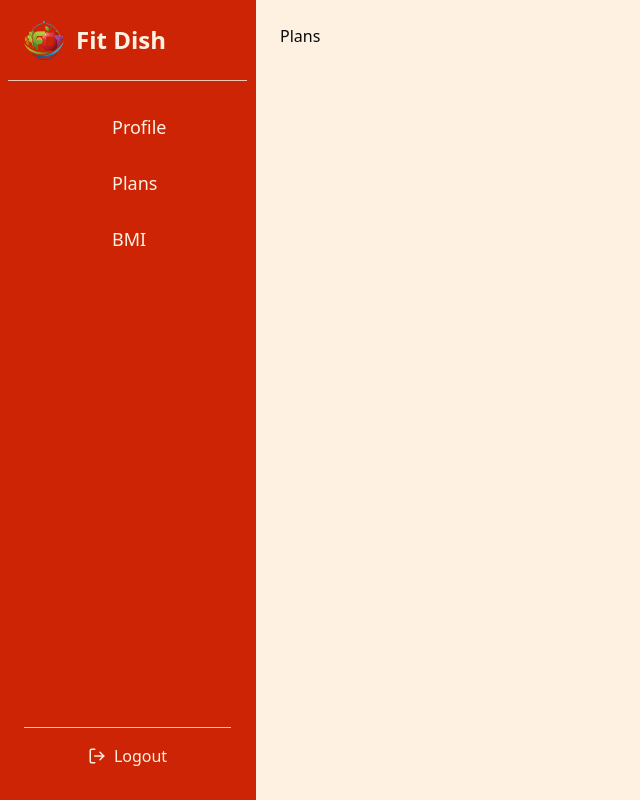
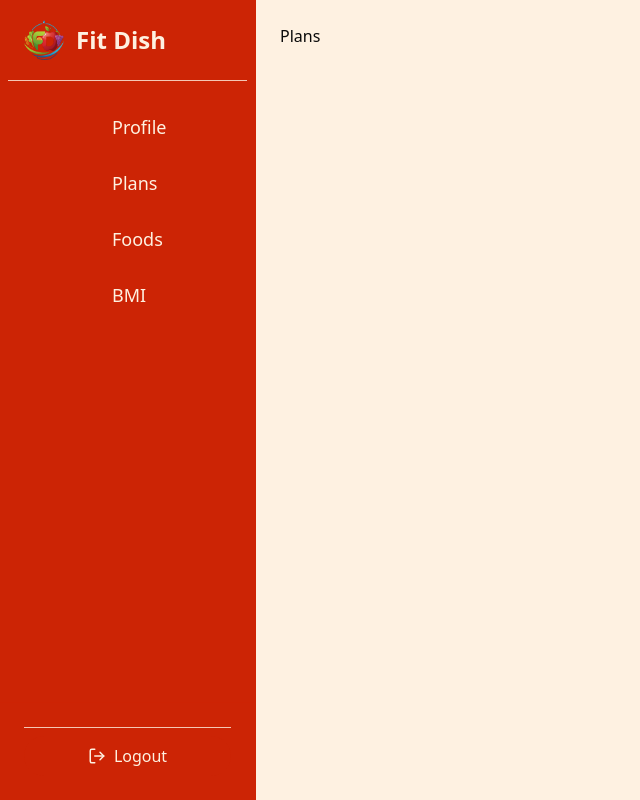
Before and after one commit to CSPEDITOR/fit_dish, a React (Vite) app in the folder frontend/: page /plans in a window 1280 px wide. Shown: the whole page, without its empty margins (0-640 px from the left). Built offline with nearby package versions, Linux system fonts and the light colour scheme; no server answers; a web font is replaced by a local one.

Commit message:
adding foods in userdashbord

```diff
--- a/frontend/src/App.jsx
+++ b/frontend/src/App.jsx
@@ -39,6 +39,8 @@ function App() {
         {/* <Route path = */}
         <Route path="/userprofile" element={<UserProfile/>} />
         <Route path="/plans" element={<Plans/>} />
+        <Route path="/foods" element={<Food />} />
+        <Route path="/foods/:id" element={<FoodDetail />} />
         <Route path="/bmi" element={<BMI/>} />
         </Route>
 
--- a/frontend/src/components/Sidebar.jsx
+++ b/frontend/src/components/Sidebar.jsx
@@ -18,6 +18,7 @@ const Sidebar = () => {
   const menuItems = [
     { name: "Profile", path: "/userprofile" },
     { name: "Plans", path: "/plans" },
+    { name: "Foods", path: "/foods" },
     { name: "BMI", path: "/bmi" },
   ];
 
```
